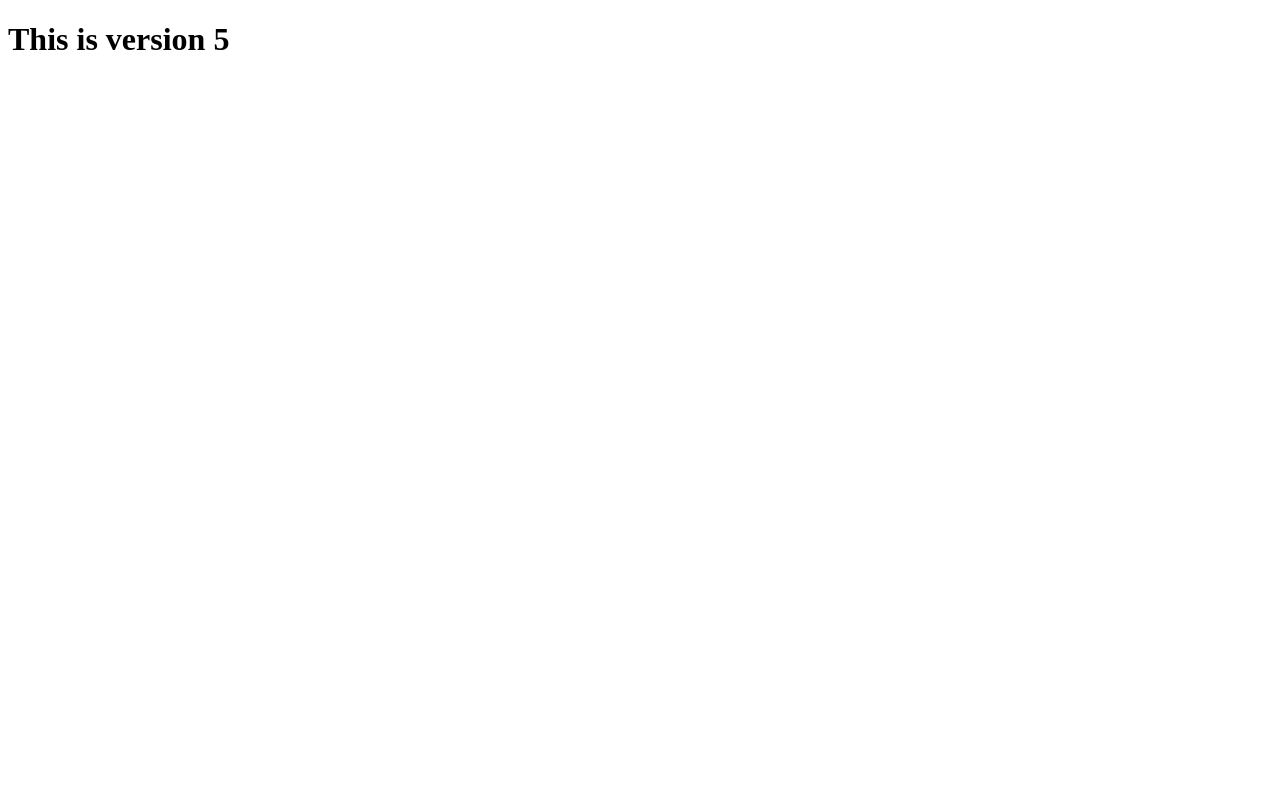
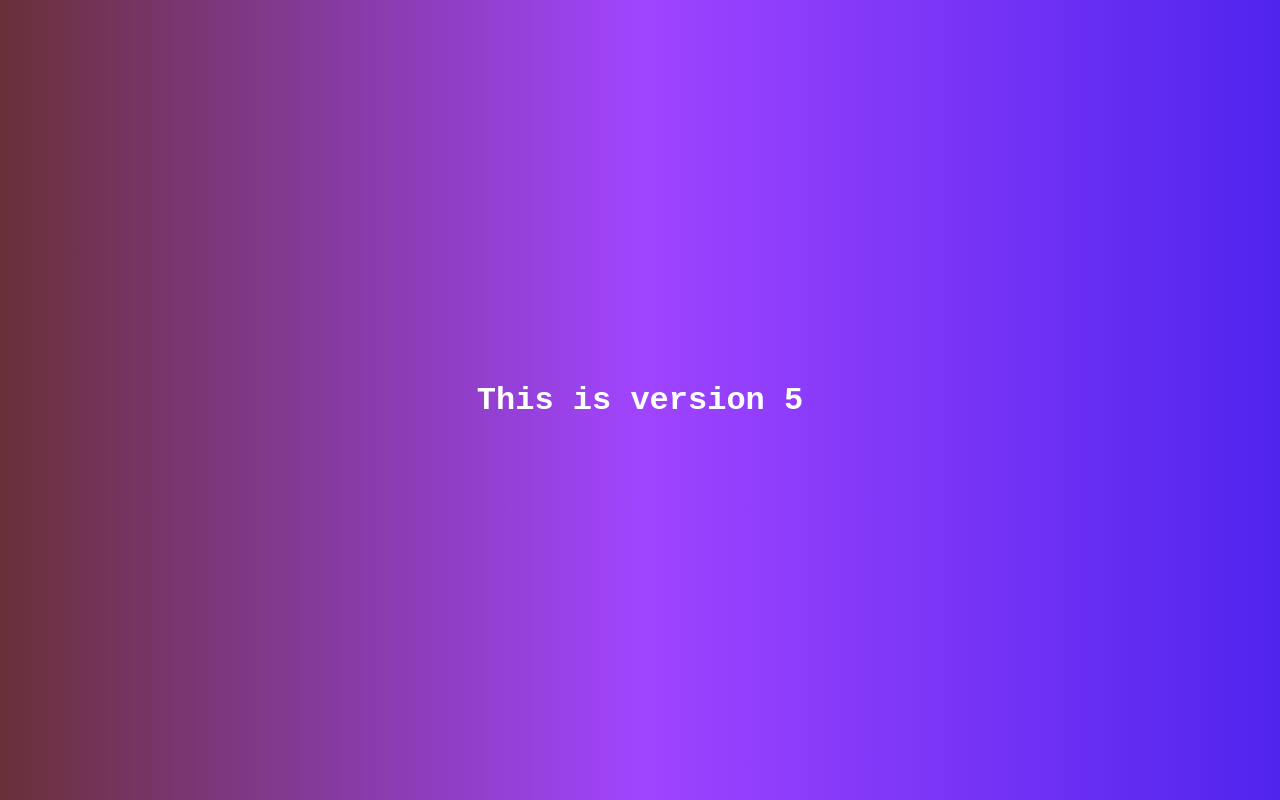
Before and after one commit to Zeelbhadra/myrepo, a plain HTML site: page index.html in a window 1280 px wide. Drawn offline with Linux system fonts and the light colour scheme.

Commit message:
Added design for website

```diff
--- a/index.html
+++ b/index.html
@@ -3,6 +3,7 @@
 <head>
     <meta charset="UTF-8">
     <meta name="viewport" content="width=device-width, initial-scale=1.0">
+    <link rel ="stylesheet" href="styles.css">
     <title>Document</title>
 </head>
 <body>
--- /dev/null
+++ b/styles.css
@@ -0,0 +1,11 @@
+body{
+    background: linear-gradient(to right,#6a3038,#a044ff,#5024ee);
+    font-family: 'Courier New', Courier, monospace;
+    color:white;
+    margin: 0;
+    padding: 0%;
+    display: flex;
+    justify-content: center;
+    align-items: center;
+    height: 100vh;
+}
```
